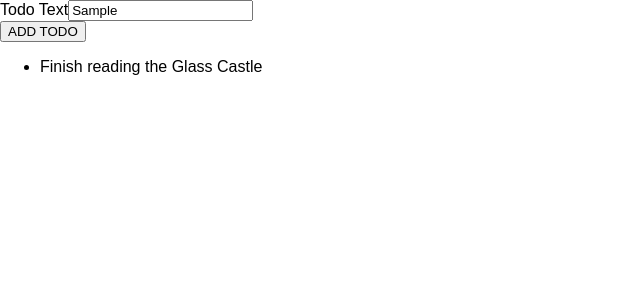
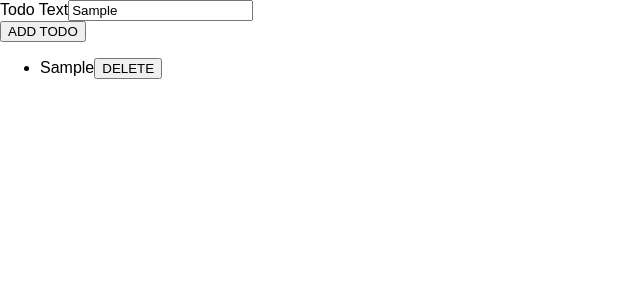
Before and after one commit to DaryleH98/ToDoList, a React (Create React App) app: page / in a window 1280 px wide. Both pictures are taken after typing "Sample" into the empty fields and a click on the button "ADD TODO". Shown: the top 300 px of the page, without its empty margins (0-640 px from the left). Built offline with nearby package versions, Linux system fonts and the light colour scheme.

Commit message:
implemented delete handler

```diff
--- a/src/App.tsx
+++ b/src/App.tsx
@@ -1,19 +1,27 @@
-import React from 'react';
+import React, { useState } from 'react';
+import { Todo } from './todo.model';
+
 import TodoList from './components/TodoList';
 import NewTodo from './components/NewTodo';
 
 const App: React.FC = () => {
-  const todos = [{id: 't1', text: 'Finish reading the Glass Castle'}]
+  const [todos, setTodos]= useState<Todo[]>([]);
 
   const todoAddHandler = (text: string) => {
-      console.log(text);
+      setTodos(prevTodos => [...prevTodos,
+      {id: Math.random().toString(), text: text}]);
   };
 
+  const todoDeleteHandler = (todoId: string) => {
+    setTodos(prevTodos => {
+      return prevTodos.filter(todo => todo.id !== todoId);
+    });
+  };
   return (
     <div className="App">
       <NewTodo onAddTodo={todoAddHandler} />
       {/* A component that adds todos*/}
-      <TodoList items={todos} />
+      <TodoList items={todos} onDeleteTodo={todoDeleteHandler}/>
     </div>
   );
 }
--- a/src/components/TodoList.tsx
+++ b/src/components/TodoList.tsx
@@ -2,12 +2,16 @@
 
 interface TodoListProps{
     items: {id:string, text: string}[]
+    onDeleteTodo: (id: string) => void;
 };
 const TodoList: React.FC<TodoListProps> = (props) => {
 
     return <ul>
         {props.items.map(todo => (
-            <li key={todo.id}>{todo.text}</li>
+            <li key={todo.id}>
+            <span>{todo.text}</span>
+            <button onClick={props.onDeleteTodo.bind(null, todo.id)}>DELETE</button>
+            </li>
         ))}
     </ul>;
 };
```
